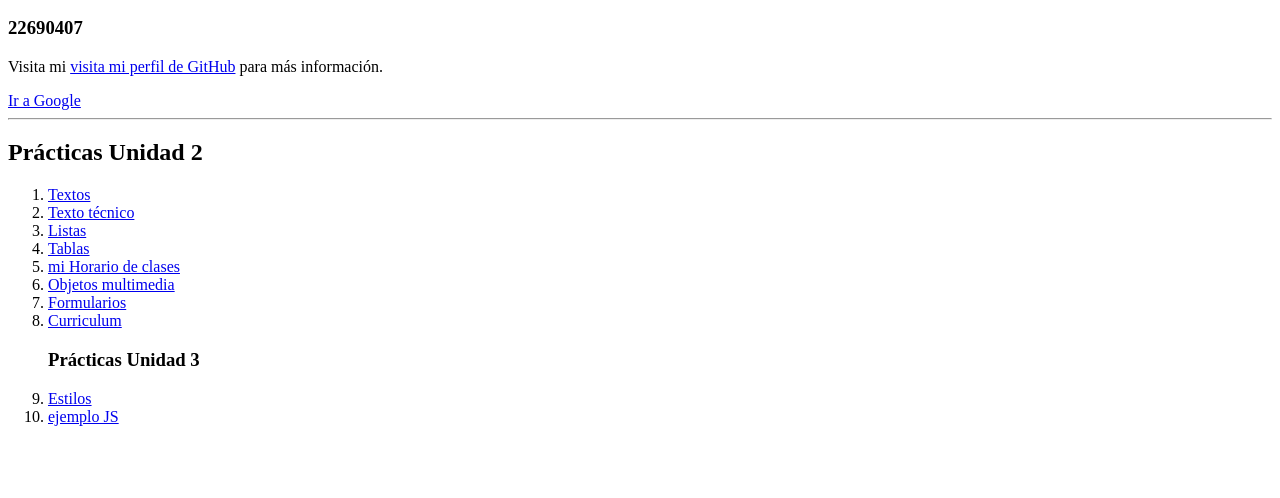
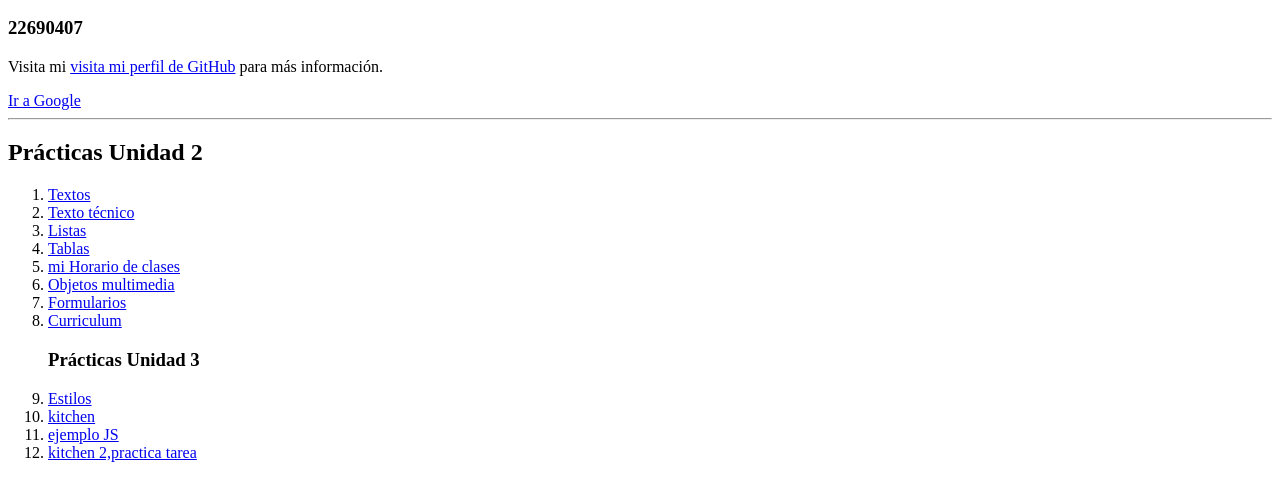
Before and after one commit to stephaniemaldonado07/Avance3.github.io, a plain HTML site: page index.html in a window 1280 px wide. Shown: the part 110-608 px from the top of the page. Drawn offline with Linux system fonts and the light colour scheme.

Commit message:
Update index.html

```diff
--- a/index.html
+++ b/index.html
@@ -26,8 +26,10 @@
       <li><a href="Curriculum.html">Curriculum</a></li>
 
       <h3>Prácticas Unidad 3</h3>
-      <li><a href="Estilos.html">Estilos</li>
+     <li><a href="Estilos.html">Estilos</li>
+      <li><a href="kitchen-sink.html">kitchen</li>
       <li><a href="JS/JS_demo.html">ejemplo JS</li>
+      <li><a href="kitchen-sink2.html">kitchen 2,practica tarea</li>
 
     </ol>
   </body>
```
